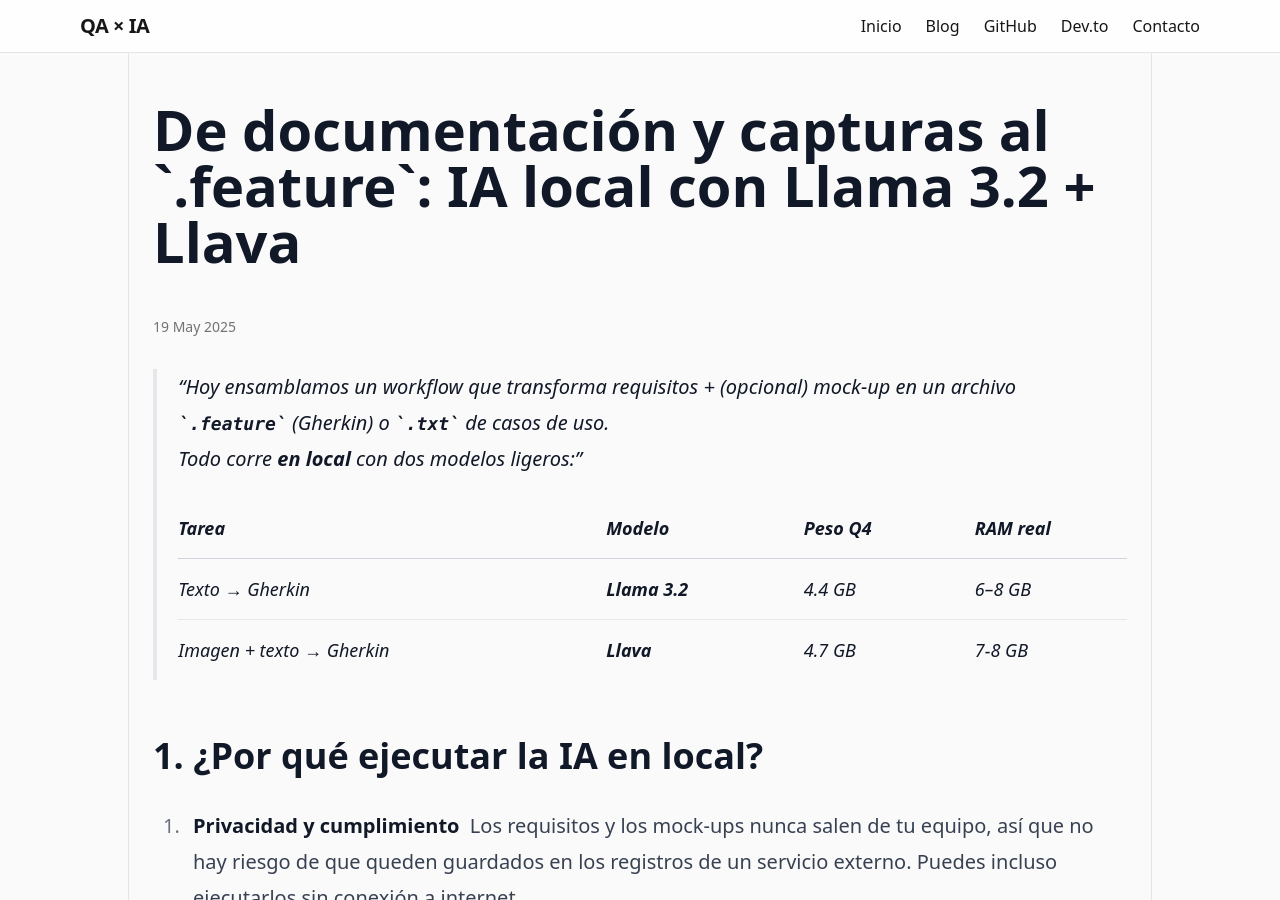
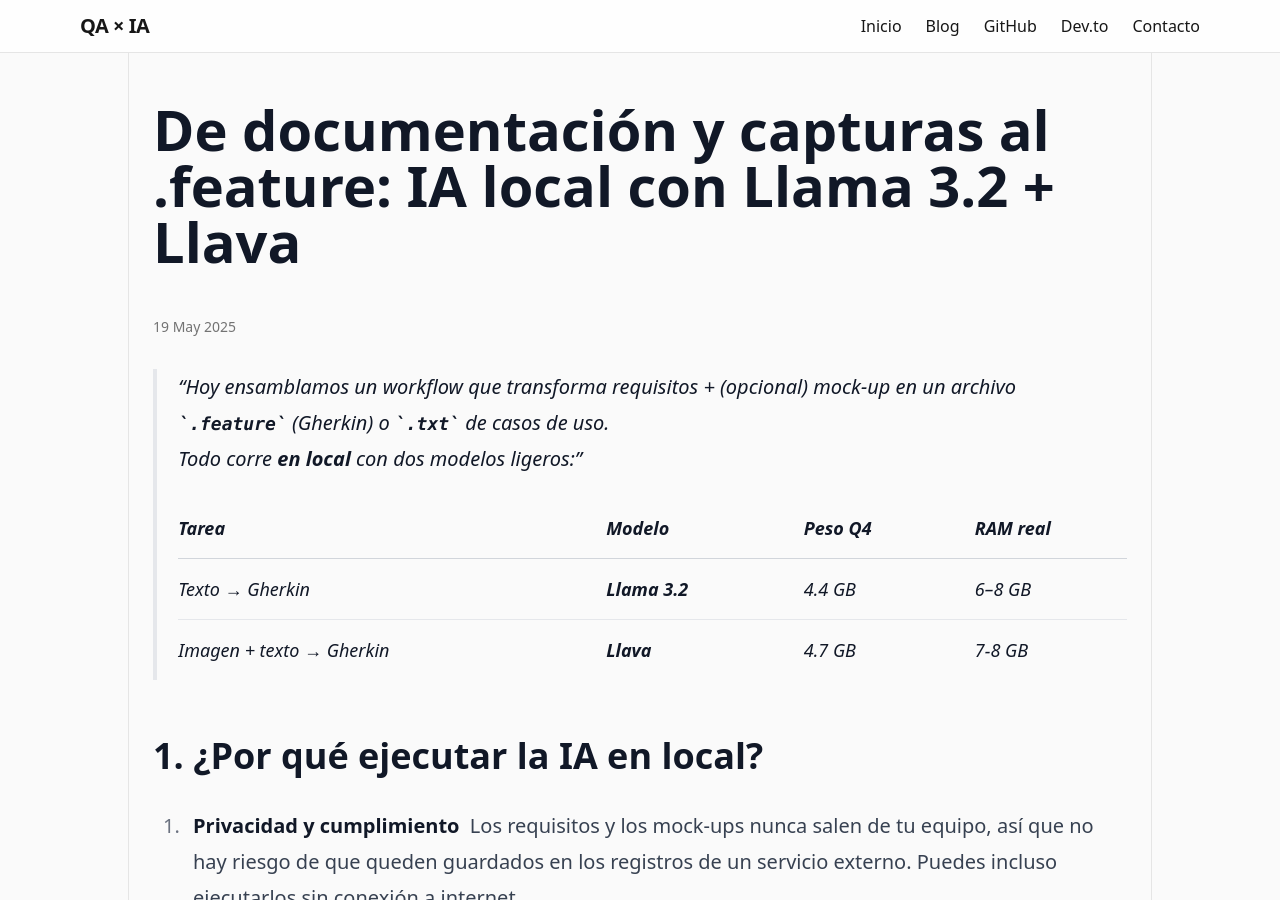
Before and after one commit to abarragancosto/abarragancosto.github.io, a Jekyll site: the page built from _posts/2025-05-19-featureGen.md, in a window 1280 px wide and 900 px high. Built offline with Jekyll 4.4.1, drawn with Linux system fonts in a browser that asks for light colours; nearby versions of some CDN libraries; part of the change alters nothing that is shown.

Commit message:
Pequeños cambios en el artículo 2

```diff
--- a/_posts/2025-05-19-featureGen.md
+++ b/_posts/2025-05-19-featureGen.md
@@ -1,11 +1,10 @@
 ---
-title: "De documentación y capturas al `.feature`: IA local con Llama 3.2 + Llava"
+title: "De documentación y capturas al .feature: IA local con Llama 3.2 + Llava"
 excerpt: "Genera escenarios Gherkin (o casos de uso) sin filtrar tus datos a la nube."
 classes: wide
 toc: true
 date: 2025-05-19
 header:
-  overlay_image: /assets/images/feature-vision-hero.png   # ⬅️ captura 1
   overlay_filter: 0.25
   caption: "QA × IA Weekly · Artículo 2"
 ---
```
